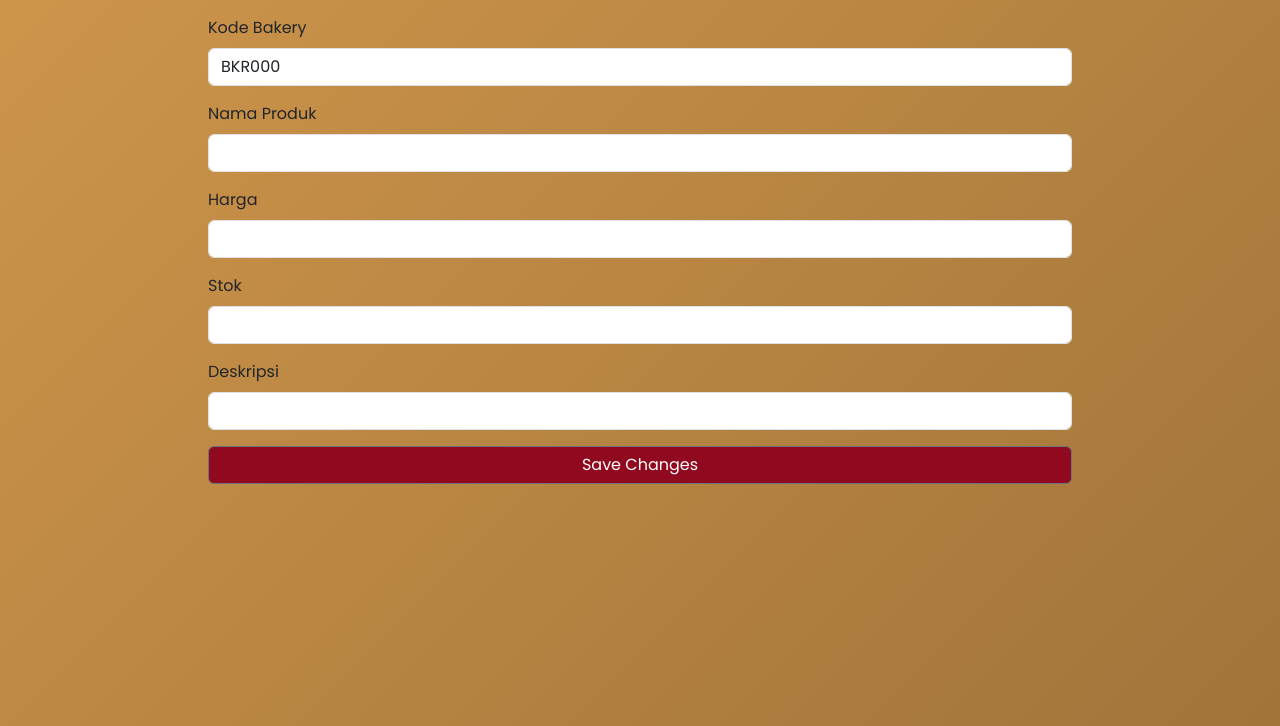
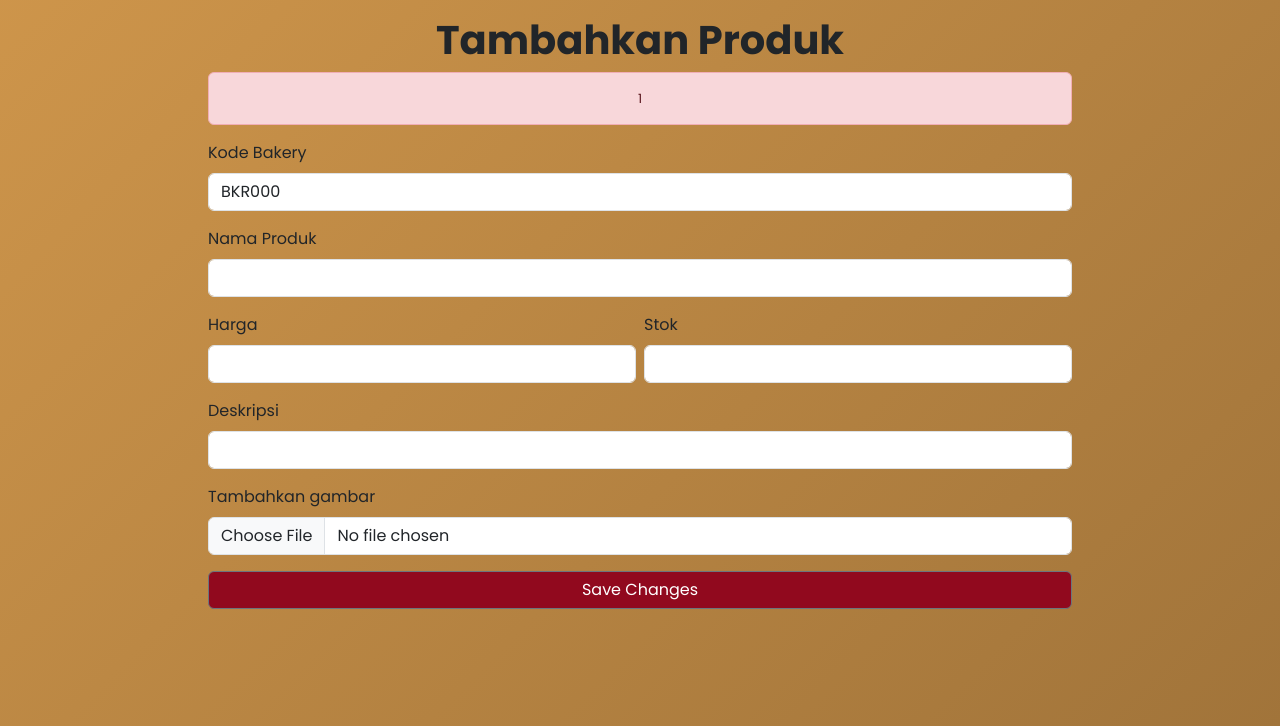
Before and after one commit to hhhreza/Rise-Bake, a PHP site: page /form_tambah.php in a window 1280 px wide. Shown: the part 74-800 px from the top of the page. Run offline with PHP 8.4, Linux system fonts and the light colour scheme; a user stored in the database is signed in.

Commit message:
Membuat page untuk menambahkan produk oleh admin

```diff
--- a/projek/form_tambah.php
+++ b/projek/form_tambah.php
@@ -2,10 +2,10 @@
 session_start();
 include 'koneksi.php';
 // Kalau belum login atau bukan admin, tendang keluar
-/* if (!isset($_SESSION['login']) || $_SESSION['role'] != 'admin') {
+if ($_SESSION['login'] != true || $_SESSION['role'] != 'admin') {
     header("Location: index.php");
     exit();
-} */
+}
 ?>
 <!DOCTYPE html>
 <html lang="en">
@@ -30,6 +30,17 @@ include 'koneksi.php';
     <main class="content-tambah-produk">
         <div class="parent-form-tambah">
             <form class="form-tambah" action="proses_tambah.php" method="post">
+                <div class="text-center title-form-tambah">
+                    <h1 style="font-family: Poppins Bold">Tambahkan Produk</h1>
+                </div>
+                <?php
+                if (isset($_SESSION['insertGagal'])) { ?>
+                    <div class="alert alert-danger text-center" role="alert" style="font-size: 0.8rem;">
+                        <?php echo $_SESSION['insertGagal'];
+                        unset($_SESSION['insertGagal']); ?>
+                    </div>
+                <?php
+                } ?>
                 <div class="mb-3">
                     <label for="kodebakery" class="form-label">Kode Bakery</label>
                     <input type="text" class="form-control" id="kodebakery" name="kode_bakery" value="BKR000">
@@ -38,17 +49,23 @@ include 'koneksi.php';
                     <label for="namaproduk" class="form-label">Nama Produk</label>
                     <input type="text" class="form-control" id="namaproduk" name="nama_produk">
                 </div>
-                <div class="mb-3">
-                    <label for="harga" class="form-label">Harga</label>
-                    <input type="text" class="form-control" id="harga" name="harga">
-                </div>
-                <div class="mb-3">
-                    <label for="stok" class="form-label">Stok</label>
-                    <input type="number" class="form-control" id="stok" name="stok">
+                <div class="harga-stok gap-2 d-flex">
+                    <div class="mb-3 w-100">
+                        <label for="harga" class="form-label">Harga</label>
+                        <input type="text" class="form-control" id="harga" name="harga">
+                    </div>
+                    <div class="mb-3 w-100 ms-auto">
+                        <label for="stok" class="form-label">Stok</label>
+                        <input type="number" class="form-control" id="stok" name="stok">
+                    </div>
                 </div>
                 <div class="mb-3">
                     <label for="deskripsi" class="form-label">Deskripsi</label>
                     <input type="textarea" class="form-control" id="deskripsi" name="deskripsi">
+                </div>
+                <div class="mb-3">
+                    <label for="gambar" class="form-label">Tambahkan gambar</label>
+                    <input type="file" class="form-control" id="gambar" name="gambar">
                 </div>
                 <button type="submit" class="btn btn-secondary w-100" name="submit">Save Changes</button>
             </form>
```
